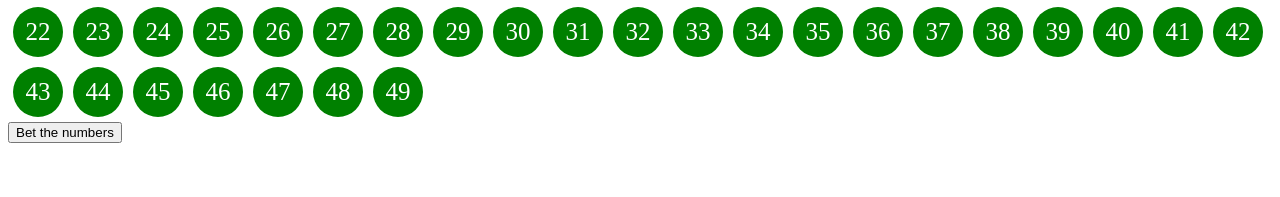
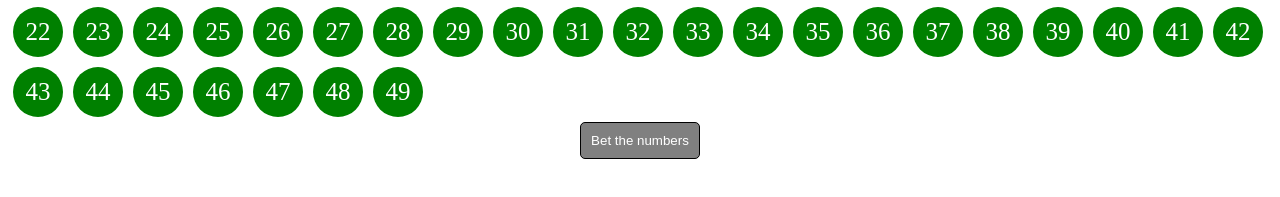
Before and after one commit to lazarnarcis/lotto, a plain HTML site: page index.html in a window 1280 px wide. Shown: the part 103-300 px from the top of the page. Drawn offline with Linux system fonts and the light colour scheme.

Commit message:
new design for buttons

```diff
--- a/index.html
+++ b/index.html
@@ -11,7 +11,9 @@
     <div id="general_div">
         <h1 id="lotto_type"></h1>
         <div id="lotto6-49"></div>
-        <button onclick="bet();">Bet the numbers</button>
+        <div id="buttons">
+            <button onclick="bet();">Bet the numbers</button>
+        </div>
     </div>
     <script src="script.js"></script>
 </body>
--- a/style.css
+++ b/style.css
@@ -25,3 +25,18 @@ h1 {
     margin: 0;
     text-align: center;
 }
+
+#buttons {
+    display: flex;
+    align-items: center;
+    justify-content: center;
+}
+
+button {
+    padding: 10px;
+    background: grey;
+    border: 1px solid black;
+    color: white;
+    border-radius: 5px;
+    cursor: pointer;
+}
```
